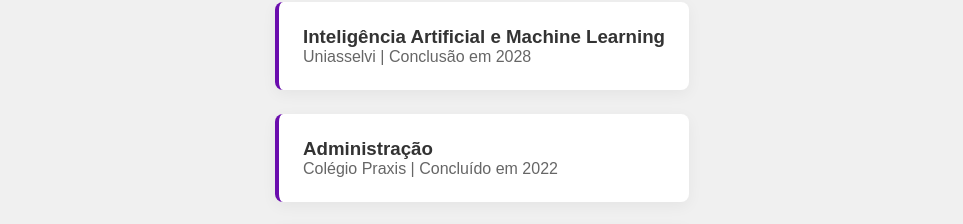
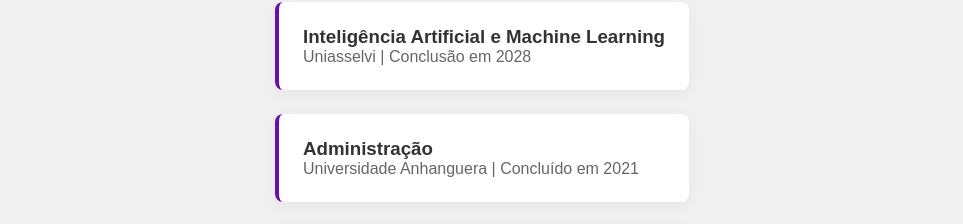
Before and after one commit to CleveOP/LndingPageMaria, a plain HTML site: page index.html in a window 1280 px wide. Shown: the part 2291-2515 px from the top of the page, without its empty margins (158-1121 px from the left). Drawn offline with Linux system fonts and the light colour scheme.

Commit message:
atualiza formação

```diff
--- a/index.html
+++ b/index.html
@@ -111,7 +111,7 @@
                 </div>
                 <div class="formacao-item">
                     <h3>Administração</h3>
-                    <p>Colégio Praxis | Concluído em 2022</p>
+                    <p>Universidade Anhanguera | Concluído em 2021</p>
                 </div>
                 <div class="formacao-item">
                     <h3>Contabilidade</h3>
```
